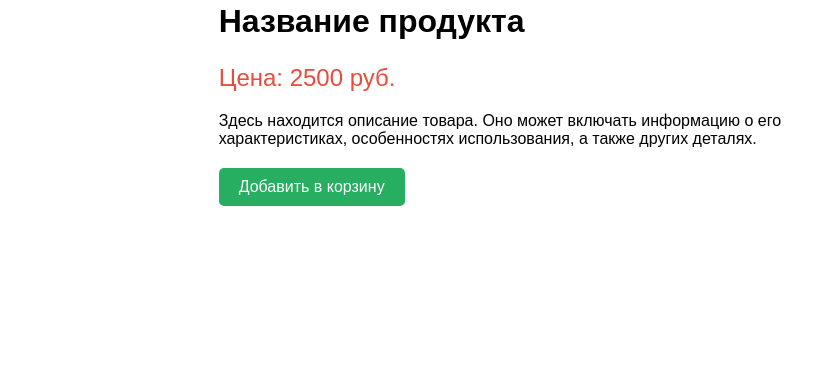
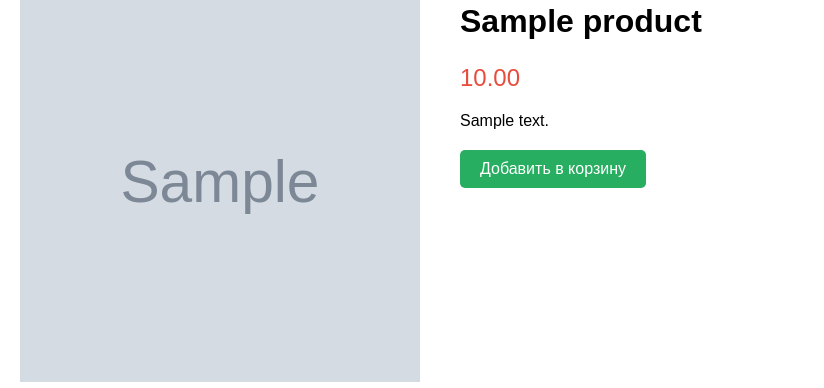
Before and after one commit to ffederico322/online_store, a Django app: template goods/templates/goods/product.html in a window 1280 px wide. Shown: the part 108-496 px from the top of the page, without its empty margins (0-824 px from the left). Run offline with Django 5.2, Linux system fonts and the light colour scheme; tables that the repository leaves empty hold one stand-in row (values such as "Sample post"); the template is opened without the code that fills it: values that come from a table or form of the project are taken from there, most other values are stand-ins (such as "Sample title", 1, 10 or a date in 2020); grey boxes marked "Sample" are stand-in pictures; parts of the project's set-up code (start-up, migrations or seed data) failed here and were passed over; some libraries are stand-ins or nearby versions.

Commit message:
Slug converter for product

```diff
--- a/goods/templates/goods/catalog.html
+++ b/goods/templates/goods/catalog.html
@@ -26,7 +26,9 @@
                     {% else %}
                         <img src="https://via.placeholder.com/150" alt="">
                     {% endif %}
-                    <h3>{{ product.name }}</h3>
+                    <a href="{% url 'catalog:product' product.slug %}">
+                        <h3>{{ product.name }}</h3>
+                    </a>
                     {% if product.discount %}
                         <p>{{ product.sell_price }}</p>
                         <p>скидка {{ product.discount }} %</p>
--- a/goods/templates/goods/product.html
+++ b/goods/templates/goods/product.html
@@ -9,13 +9,17 @@
     <main>
         <div class="product-details">
             <div class="product-image">
-                <img src="https://via.placeholder.com/400" alt="Название продукта">
+                {% if product.image %}
+                    <img src="{{ product.image.url }}" alt="{{ product.name }}">
+                {% else %}
+                    <img src="https://via.placeholder.com/150" alt="">
+                {% endif %}
             </div>
             <div class="product-info">
-                <h1>Название продукта</h1>
-                <p class="price">Цена: 2500 руб.</p>
+                <h1>{{ product.name }}</h1>
+                <p class="price">{{ product.sell_price }}</p>
                 <p class="description">
-                    Здесь находится описание товара. Оно может включать информацию о его характеристиках, особенностях использования, а также других деталях.
+                    {{ product.description }}
                 </p>
                 <button class="add-to-cart">Добавить в корзину</button>
             </div>
--- a/goods/urls.py
+++ b/goods/urls.py
@@ -5,6 +5,6 @@ app_name = 'goods'
 
 urlpatterns = [
     path('', views.catalog, name='catalog'),
-    path('product/', views.product, name='product'),
+    path('product/<slug:product_slug>/', views.product, name='product'),
 
 ]
--- a/online_store/urls.py
+++ b/online_store/urls.py
@@ -25,7 +25,7 @@ from online_store.settings import DEBUG
 urlpatterns = [
     path('admin/', admin.site.urls),
     path('', include('main.urls', namespace='main')),
-    path('catalog', include('goods.urls', namespace='goods')),
+    path('catalog/', include('goods.urls', namespace='catalog')),
 
 ] + debug_toolbar_urls()
 
```
Also changed, not shown: goods/views.py (+8 -4 lines).
